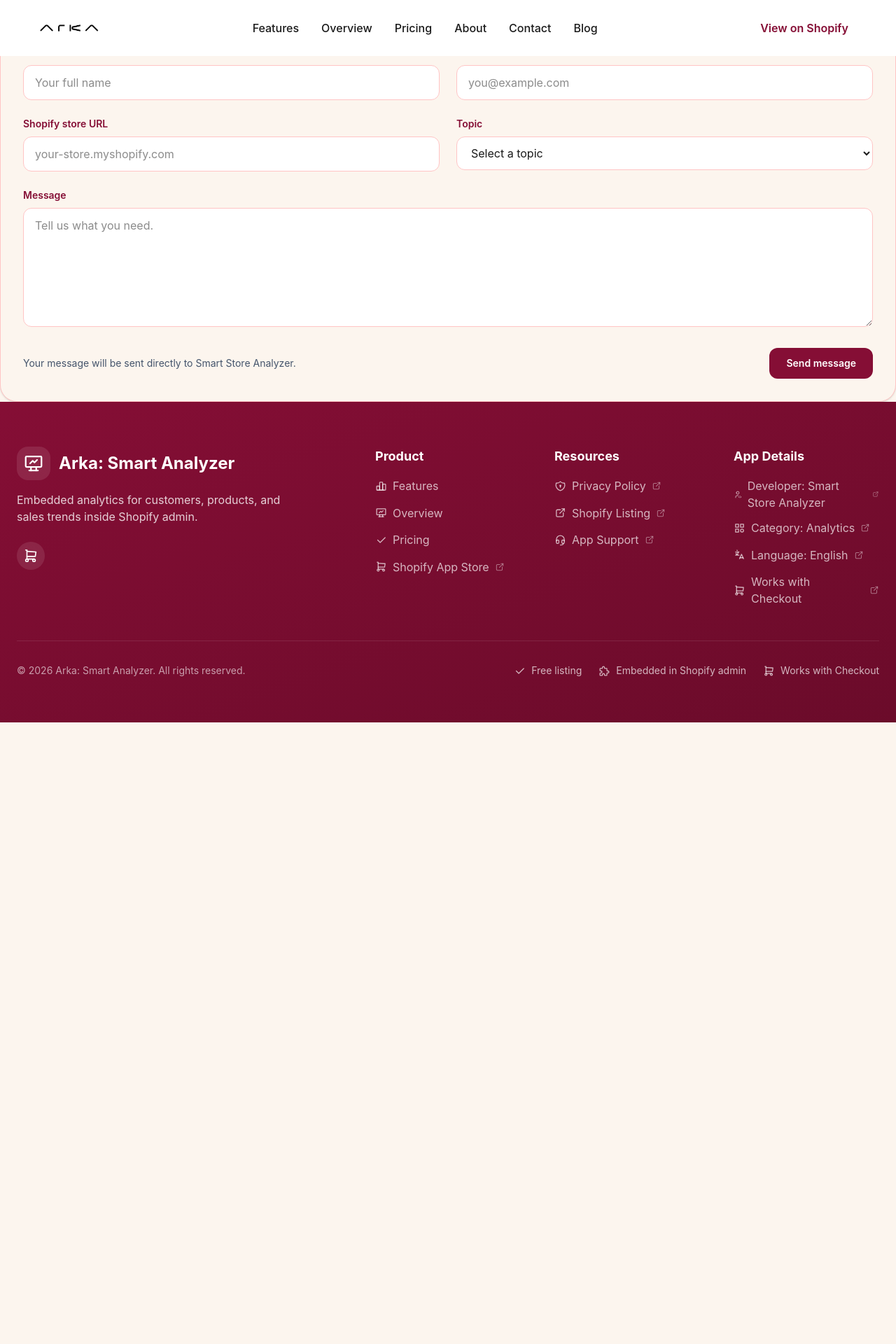
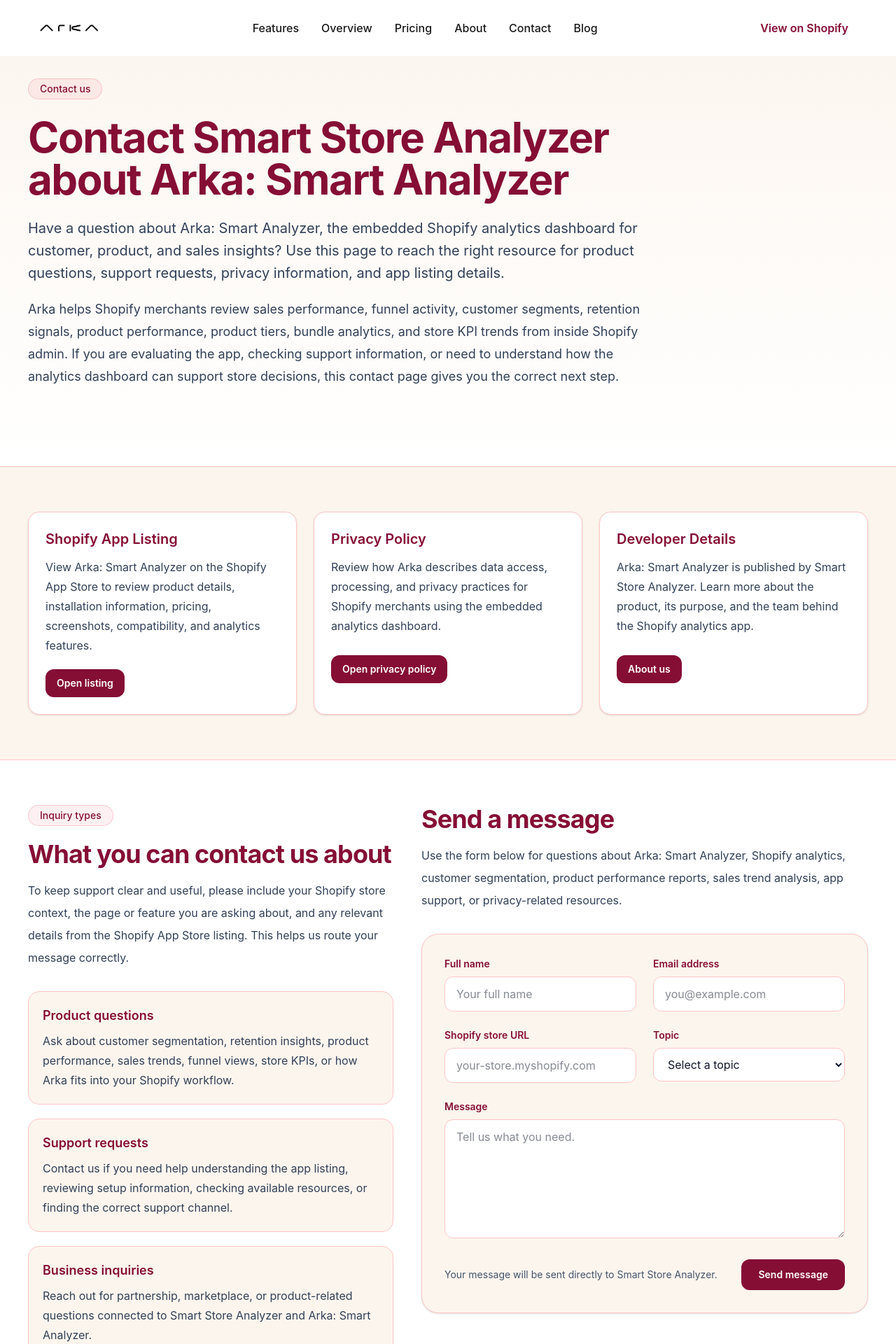
Before and after one commit to zaris-ai/web_landing_page, a Next.js app: page /contact in a window 1280 px wide. Shown: the top 1920 px of the page at 70% size. Before the commit the page ends 1032 px from the top, so only its background shows below. Built offline with nearby package versions, Linux system fonts and the light colour scheme.

Commit message:
add contact form 2

```diff
--- a/app/contact/page.tsx
+++ b/app/contact/page.tsx
@@ -1,168 +1,217 @@
-'use client';
+import type { Metadata } from 'next';
+import Link from 'next/link';
 
-import React, { useState } from 'react';
+import Reveal from '@/components/Reveal';
+import ContactForm from '@/components/ContactForm';
 
-const CONTACT_WEBHOOK_URL =
-  'https://zarisdevelopers.app.n8n.cloud/webhook/contact-form';
+export const metadata: Metadata = {
+  title: 'Contact Us | Arka: Smart Analyzer',
+  description:
+    'Contact Smart Store Analyzer for Arka: Smart Analyzer support, Shopify analytics questions, privacy resources, and app listing information.',
+  alternates: {
+    canonical: '/contact',
+  },
+};
 
-export default function ContactForm() {
-  const [isSubmitting, setIsSubmitting] = useState(false);
-  const [status, setStatus] = useState<'idle' | 'success' | 'error'>('idle');
+const contactCards = [
+  {
+    title: 'Shopify App Listing',
+    body: 'View Arka: Smart Analyzer on the Shopify App Store to review product details, installation information, pricing, screenshots, compatibility, and analytics features.',
+    ctaLabel: 'Open listing',
+    ctaHref: 'https://apps.shopify.com/arka-smart-analyzer',
+  },
+  {
+    title: 'Privacy Policy',
+    body: 'Review how Arka describes data access, processing, and privacy practices for Shopify merchants using the embedded analytics dashboard.',
+    ctaLabel: 'Open privacy policy',
+    ctaHref: 'https://api.arkaanalyzer.com/privacy-policy',
+  },
+  {
+    title: 'Developer Details',
+    body: 'Arka: Smart Analyzer is published by Smart Store Analyzer. Learn more about the product, its purpose, and the team behind the Shopify analytics app.',
+    ctaLabel: 'About us',
+    ctaHref: '/about',
+  },
+];
 
-  const handleSubmit = async (e: React.FormEvent<HTMLFormElement>) => {
-    e.preventDefault();
+const inquiryTypes = [
+  {
+    title: 'Product questions',
+    body: 'Ask about customer segmentation, retention insights, product performance, sales trends, funnel views, store KPIs, or how Arka fits into your Shopify workflow.',
+  },
+  {
+    title: 'Support requests',
+    body: 'Contact us if you need help understanding the app listing, reviewing setup information, checking available resources, or finding the correct support channel.',
+  },
+  {
+    title: 'Business inquiries',
+    body: 'Reach out for partnership, marketplace, or product-related questions connected to Smart Store Analyzer and Arka: Smart Analyzer.',
+  },
+];
 
-    const form = e.currentTarget;
-    const formData = new FormData(form);
+export default function ContactPage() {
+  return (
+    <main className="min-h-screen bg-[#FCF5EE] text-slate-900">
+      <section className="border-b border-[#FFC4C4] bg-gradient-to-b from-[#FCF5EE] to-white">
+        <div className="mx-auto max-w-7xl px-6 py-20 md:px-10 md:py-28">
+          <div className="max-w-4xl">
+            <Reveal>
+              <span className="inline-flex rounded-full border border-[#EE6983]/30 bg-[#EE6983]/10 px-4 py-1 text-sm font-medium text-[#850E35]">
+                Contact us
+              </span>
+            </Reveal>
 
-    const payload = {
-      fullName: formData.get('fullName'),
-      email: formData.get('email'),
-      storeUrl: formData.get('storeUrl'),
-      topic: formData.get('topic'),
-      message: formData.get('message'),
-      source: 'Arka Contact Page',
-    };
+            <Reveal delay={0.08}>
+              <h1 className="mt-6 text-4xl font-bold tracking-tight text-[#850E35] md:text-6xl">
+                Contact Smart Store Analyzer about Arka: Smart Analyzer
+              </h1>
+            </Reveal>
 
-    try {
-      setIsSubmitting(true);
-      setStatus('idle');
+            <Reveal delay={0.16}>
+              <p className="mt-6 text-lg leading-8 text-slate-700 md:text-xl">
+                Have a question about Arka: Smart Analyzer, the embedded Shopify
+                analytics dashboard for customer, product, and sales insights?
+                Use this page to reach the right resource for product questions,
+                support requests, privacy information, and app listing details.
+              </p>
+            </Reveal>
 
-      const response = await fetch(CONTACT_WEBHOOK_URL, {
-        method: 'POST',
-        headers: {
-          'Content-Type': 'application/json',
-        },
-        body: JSON.stringify(payload),
-      });
+            <Reveal delay={0.24}>
+              <p className="mt-5 text-base leading-8 text-slate-700 md:text-lg">
+                Arka helps Shopify merchants review sales performance, funnel
+                activity, customer segments, retention signals, product
+                performance, product tiers, bundle analytics, and store KPI
+                trends from inside Shopify admin. If you are evaluating the app,
+                checking support information, or need to understand how the
+                analytics dashboard can support store decisions, this contact
+                page gives you the correct next step.
+              </p>
+            </Reveal>
+          </div>
+        </div>
+      </section>
 
-      if (!response.ok) {
-        throw new Error('Failed to send message');
-      }
+      <section className="mx-auto max-w-7xl px-6 py-16 md:px-10">
+        <div className="grid gap-6 md:grid-cols-3">
+          {contactCards.map((item, index) => (
+            <Reveal key={item.title} delay={index * 0.08}>
+              <div className="h-full rounded-2xl border border-[#FFC4C4] bg-white p-6 shadow-sm transition-all duration-300 hover:-translate-y-1 hover:shadow-md">
+                <h2 className="text-xl font-semibold text-[#850E35]">
+                  {item.title}
+                </h2>
 
-      setStatus('success');
-      form.reset();
-    } catch (error) {
-      console.error(error);
-      setStatus('error');
-    } finally {
-      setIsSubmitting(false);
-    }
-  };
+                <p className="mt-3 min-h-[120px] leading-7 text-slate-700">
+                  {item.body}
+                </p>
 
-  return (
-    <form
-      className="mt-8 rounded-3xl border border-[#FFC4C4] bg-[#FCF5EE] p-8 shadow-sm"
-      onSubmit={handleSubmit}
-    >
-      <div className="grid gap-6 md:grid-cols-2">
-        <div>
-          <label htmlFor="fullName" className="mb-2 block text-sm font-semibold text-[#850E35]">
-            Full name
-          </label>
-          <input
-            id="fullName"
-            name="fullName"
-            type="text"
-            required
-            placeholder="Your full name"
-            className="w-full rounded-xl border border-[#FFC4C4] bg-white px-4 py-3 outline-none transition focus:border-[#850E35]"
-          />
+                <Link
+                  href={item.ctaHref}
+                  target={item.ctaHref.startsWith('http') ? '_blank' : undefined}
+                  rel={
+                    item.ctaHref.startsWith('http')
+                      ? 'noopener noreferrer'
+                      : undefined
+                  }
+                  className="mt-5 inline-flex items-center rounded-xl bg-[#850E35] px-4 py-2.5 text-sm font-semibold text-white transition-all duration-300 hover:-translate-y-0.5 hover:opacity-90"
+                >
+                  {item.ctaLabel}
+                </Link>
+              </div>
+            </Reveal>
+          ))}
         </div>
+      </section>
 
-        <div>
-          <label htmlFor="email" className="mb-2 block text-sm font-semibold text-[#850E35]">
-            Email address
-          </label>
-          <input
-            id="email"
-            name="email"
-            type="email"
-            required
-            placeholder="you@example.com"
-            className="w-full rounded-xl border border-[#FFC4C4] bg-white px-4 py-3 outline-none transition focus:border-[#850E35]"
-          />
+      <section className="border-y border-[#FFC4C4] bg-white">
+        <div className="mx-auto grid max-w-7xl gap-10 px-6 py-16 md:grid-cols-[0.9fr_1.1fr] md:px-10">
+          <Reveal>
+            <div>
+              <span className="inline-flex rounded-full border border-[#EE6983]/30 bg-[#EE6983]/10 px-4 py-1 text-sm font-medium text-[#850E35]">
+                Inquiry types
+              </span>
+
+              <h2 className="mt-5 text-3xl font-bold tracking-tight text-[#850E35] md:text-4xl">
+                What you can contact us about
+              </h2>
+
+              <p className="mt-4 leading-8 text-slate-700">
+                To keep support clear and useful, please include your Shopify
+                store context, the page or feature you are asking about, and any
+                relevant details from the Shopify App Store listing. This helps
+                us route your message correctly.
+              </p>
+
+              <div className="mt-8 space-y-5">
+                {inquiryTypes.map((item) => (
+                  <div
+                    key={item.title}
+                    className="rounded-2xl border border-[#FFC4C4] bg-[#FCF5EE] p-5"
+                  >
+                    <h3 className="text-lg font-semibold text-[#850E35]">
+                      {item.title}
+                    </h3>
+                    <p className="mt-2 leading-7 text-slate-700">{item.body}</p>
+                  </div>
+                ))}
+              </div>
+            </div>
+          </Reveal>
+
+          <Reveal delay={0.12}>
+            <div>
+              <h2 className="text-3xl font-bold tracking-tight text-[#850E35] md:text-4xl">
+                Send a message
+              </h2>
+
+              <p className="mt-4 leading-8 text-slate-700">
+                Use the form below for questions about Arka: Smart Analyzer,
+                Shopify analytics, customer segmentation, product performance
+                reports, sales trend analysis, app support, or privacy-related
+                resources.
+              </p>
+
+              <ContactForm />
+            </div>
+          </Reveal>
         </div>
+      </section>
 
-        <div>
-          <label htmlFor="storeUrl" className="mb-2 block text-sm font-semibold text-[#850E35]">
-            Shopify store URL
-          </label>
-          <input
-            id="storeUrl"
-            name="storeUrl"
-            type="text"
-            placeholder="your-store.myshopify.com"
-            className="w-full rounded-xl border border-[#FFC4C4] bg-white px-4 py-3 outline-none transition focus:border-[#850E35]"
-          />
-        </div>
+      <section className="mx-auto max-w-7xl px-6 py-16 md:px-10">
+        <Reveal>
+          <div className="rounded-3xl bg-[#850E35] px-8 py-10 text-white shadow-sm transition-all duration-300 hover:-translate-y-1 hover:shadow-lg md:px-12">
+            <div className="max-w-3xl">
+              <h2 className="text-3xl font-bold tracking-tight md:text-4xl">
+                Prefer to review the product first?
+              </h2>
 
-        <div>
-          <label htmlFor="topic" className="mb-2 block text-sm font-semibold text-[#850E35]">
-            Topic
-          </label>
-          <select
-            id="topic"
-            name="topic"
-            required
-            className="w-full rounded-xl border border-[#FFC4C4] bg-white px-4 py-3 outline-none transition focus:border-[#850E35]"
-            defaultValue=""
-          >
-            <option value="" disabled>
-              Select a topic
-            </option>
-            <option value="support">Support</option>
-            <option value="sales">Sales inquiry</option>
-            <option value="partnership">Partnership</option>
-            <option value="feedback">Product feedback</option>
-            <option value="other">Other</option>
-          </select>
-        </div>
-      </div>
+              <p className="mt-4 text-base leading-7 text-white/85 md:text-lg">
+                Start with the Shopify App Store listing to review Arka: Smart
+                Analyzer’s product summary, screenshots, pricing, supported
+                analytics features, support resources, privacy policy, and
+                developer information before sending a message.
+              </p>
 
-      <div className="mt-6">
-        <label htmlFor="message" className="mb-2 block text-sm font-semibold text-[#850E35]">
-          Message
-        </label>
-        <textarea
-          id="message"
-          name="message"
-          rows={6}
-          required
-          placeholder="Tell us what you need."
-          className="w-full rounded-xl border border-[#FFC4C4] bg-white px-4 py-3 outline-none transition focus:border-[#850E35]"
-        />
-      </div>
+              <div className="mt-8 flex flex-col gap-4 sm:flex-row">
+                <Link
+                  href="https://apps.shopify.com/arka-smart-analyzer"
+                  target="_blank"
+                  rel="noopener noreferrer"
+                  className="inline-flex items-center justify-center rounded-xl bg-white px-6 py-3 text-sm font-semibold text-[#850E35] transition-all duration-300 hover:-translate-y-0.5 hover:opacity-90"
+                >
+                  Open app listing
+                </Link>
 
-      <div className="mt-6 flex flex-col gap-4 sm:flex-row sm:items-center sm:justify-between">
-        <div className="text-sm leading-6">
-          {status === 'success' && (
-            <p className="font-medium text-green-700">
-              Message sent successfully.
-            </p>
-          )}
-
-          {status === 'error' && (
-            <p className="font-medium text-red-700">
-              Message failed. Please try again.
-            </p>
-          )}
-
-          {status === 'idle' && (
-            <p className="text-slate-600">
-              Your message will be sent directly to Smart Store Analyzer.
-            </p>
-          )}
-        </div>
-
-        <button
-          type="submit"
-          disabled={isSubmitting}
-          className="inline-flex items-center justify-center rounded-xl bg-[#850E35] px-6 py-3 text-sm font-semibold text-white transition hover:opacity-90 disabled:cursor-not-allowed disabled:opacity-60"
-        >
-          {isSubmitting ? 'Sending...' : 'Send message'}
-        </button>
-      </div>
-    </form>
+                <Link
+                  href="/about"
+                  className="inline-flex items-center justify-center rounded-xl border border-white/40 px-6 py-3 text-sm font-semibold text-white transition-all duration-300 hover:-translate-y-0.5 hover:bg-white hover:text-[#850E35]"
+                >
+                  Read about us
+                </Link>
+              </div>
+            </div>
+          </div>
+        </Reveal>
+      </section>
+    </main>
   );
 }
--- a/components/ContactForm.tsx
+++ b/components/ContactForm.tsx
@@ -1,21 +1,53 @@
 'use client';
 
-import React from 'react';
+import React, { useState } from 'react';
+
+const CONTACT_WEBHOOK_URL =
+  'https://zarisdevelopers.app.n8n.cloud/webhook/contact-form';
 
 export default function ContactForm() {
-  const handleSubmit = (e: React.FormEvent<HTMLFormElement>) => {
+  const [isSubmitting, setIsSubmitting] = useState(false);
+  const [status, setStatus] = useState<'idle' | 'success' | 'error'>('idle');
+
+  const handleSubmit = async (e: React.FormEvent<HTMLFormElement>) => {
     e.preventDefault();
 
-    // connect this to your API route / server action later
-    const formData = new FormData(e.currentTarget);
+    const form = e.currentTarget;
+    const formData = new FormData(form);
 
-    console.log({
-      name: formData.get('name'),
+    const payload = {
+      fullName: formData.get('fullName'),
       email: formData.get('email'),
-      store: formData.get('store'),
+      storeUrl: formData.get('storeUrl'),
       topic: formData.get('topic'),
       message: formData.get('message'),
-    });
+      source: 'Arka Contact Page',
+    };
+
+    try {
+      setIsSubmitting(true);
+      setStatus('idle');
+
+      const response = await fetch(CONTACT_WEBHOOK_URL, {
+        method: 'POST',
+        headers: {
+          'Content-Type': 'application/json',
+        },
+        body: JSON.stringify(payload),
+      });
+
+      if (!response.ok) {
+        throw new Error('Failed to send message');
+      }
+
+      setStatus('success');
+      form.reset();
+    } catch (error) {
+      console.error(error);
+      setStatus('error');
+    } finally {
+      setIsSubmitting(false);
+    }
   };
 
   return (
@@ -25,47 +57,40 @@
     >
       <div className="grid gap-6 md:grid-cols-2">
         <div>
-          <label
-            htmlFor="name"
-            className="mb-2 block text-sm font-semibold text-[#850E35]"
-          >
+          <label htmlFor="fullName" className="mb-2 block text-sm font-semibold text-[#850E35]">
             Full name
           </label>
           <input
-            id="name"
-            name="name"
+            id="fullName"
+            name="fullName"
             type="text"
+            required
             placeholder="Your full name"
             className="w-full rounded-xl border border-[#FFC4C4] bg-white px-4 py-3 outline-none transition focus:border-[#850E35]"
           />
         </div>
 
         <div>
-          <label
-            htmlFor="email"
-            className="mb-2 block text-sm font-semibold text-[#850E35]"
-          >
+          <label htmlFor="email" className="mb-2 block text-sm font-semibold text-[#850E35]">
             Email address
           </label>
           <input
             id="email"
             name="email"
             type="email"
+            required
             placeholder="you@example.com"
             className="w-full rounded-xl border border-[#FFC4C4] bg-white px-4 py-3 outline-none transition focus:border-[#850E35]"
           />
         </div>
 
         <div>
-          <label
-            htmlFor="store"
-            className="mb-2 block text-sm font-semibold text-[#850E35]"
-          >
+          <label htmlFor="storeUrl" className="mb-2 block text-sm font-semibold text-[#850E35]">
             Shopify store URL
           </label>
           <input
-            id="store"
-            name="store"
+            id="storeUrl"
+            name="storeUrl"
             type="text"
             placeholder="your-store.myshopify.com"
             className="w-full rounded-xl border border-[#FFC4C4] bg-white px-4 py-3 outline-none transition focus:border-[#850E35]"
@@ -73,15 +98,13 @@
         </div>
 
         <div>
-          <label
-            htmlFor="topic"
-            className="mb-2 block text-sm font-semibold text-[#850E35]"
-          >
+          <label htmlFor="topic" className="mb-2 block text-sm font-semibold text-[#850E35]">
             Topic
           </label>
           <select
             id="topic"
             name="topic"
+            required
             className="w-full rounded-xl border border-[#FFC4C4] bg-white px-4 py-3 outline-none transition focus:border-[#850E35]"
             defaultValue=""
           >
@@ -98,32 +121,46 @@
       </div>
 
       <div className="mt-6">
-        <label
-          htmlFor="message"
-          className="mb-2 block text-sm font-semibold text-[#850E35]"
-        >
+        <label htmlFor="message" className="mb-2 block text-sm font-semibold text-[#850E35]">
           Message
         </label>
         <textarea
           id="message"
           name="message"
           rows={6}
+          required
           placeholder="Tell us what you need."
           className="w-full rounded-xl border border-[#FFC4C4] bg-white px-4 py-3 outline-none transition focus:border-[#850E35]"
         />
       </div>
 
       <div className="mt-6 flex flex-col gap-4 sm:flex-row sm:items-center sm:justify-between">
-        <p className="text-sm leading-6 text-slate-600">
-          Wire this form to your backend before treating it as a live contact
-          channel.
-        </p>
+        <div className="text-sm leading-6">
+          {status === 'success' && (
+            <p className="font-medium text-green-700">
+              Message sent successfully.
+            </p>
+          )}
+
+          {status === 'error' && (
+            <p className="font-medium text-red-700">
+              Message failed. Please try again.
+            </p>
+          )}
+
+          {status === 'idle' && (
+            <p className="text-slate-600">
+              Your message will be sent directly to Smart Store Analyzer.
+            </p>
+          )}
+        </div>
 
         <button
           type="submit"
-          className="inline-flex items-center justify-center rounded-xl bg-[#850E35] px-6 py-3 text-sm font-semibold text-white transition hover:opacity-90"
+          disabled={isSubmitting}
+          className="inline-flex items-center justify-center rounded-xl bg-[#850E35] px-6 py-3 text-sm font-semibold text-white transition hover:opacity-90 disabled:cursor-not-allowed disabled:opacity-60"
         >
-          Send message
+          {isSubmitting ? 'Sending...' : 'Send message'}
         </button>
       </div>
     </form>
```
